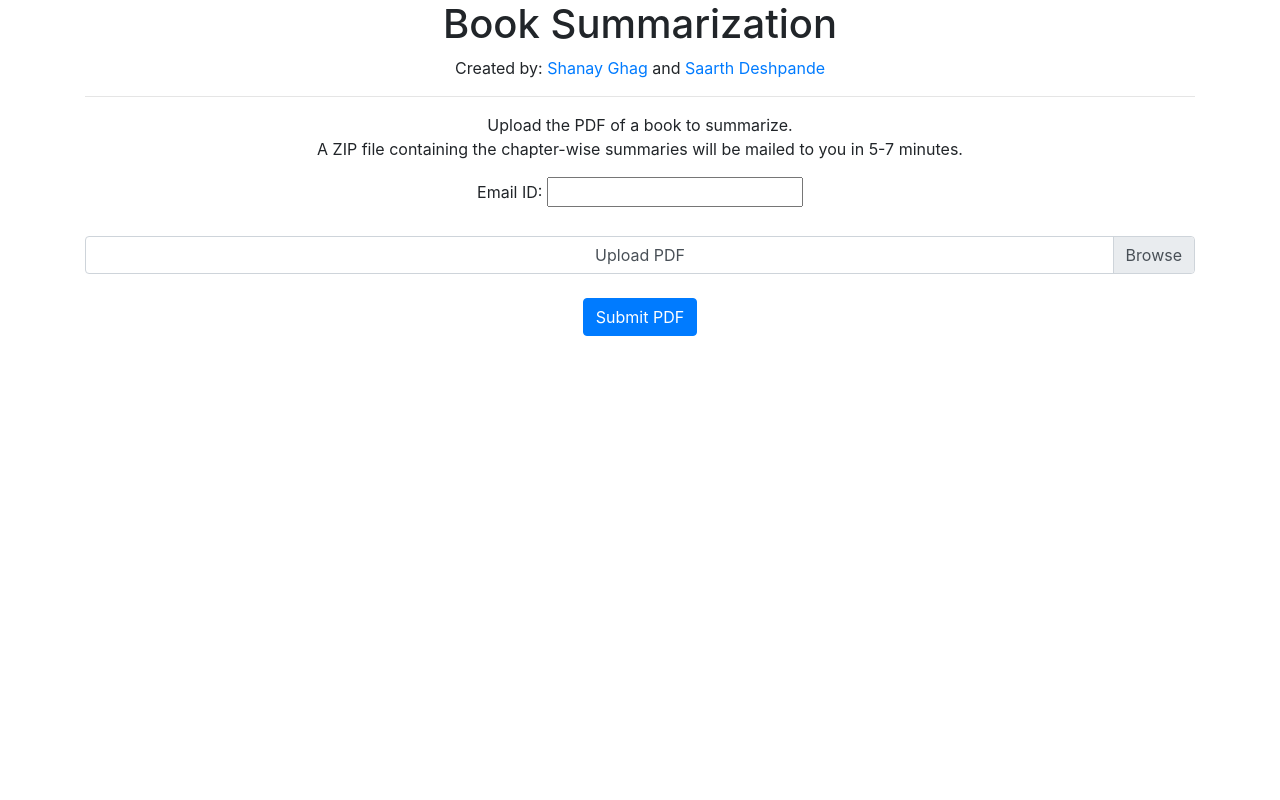
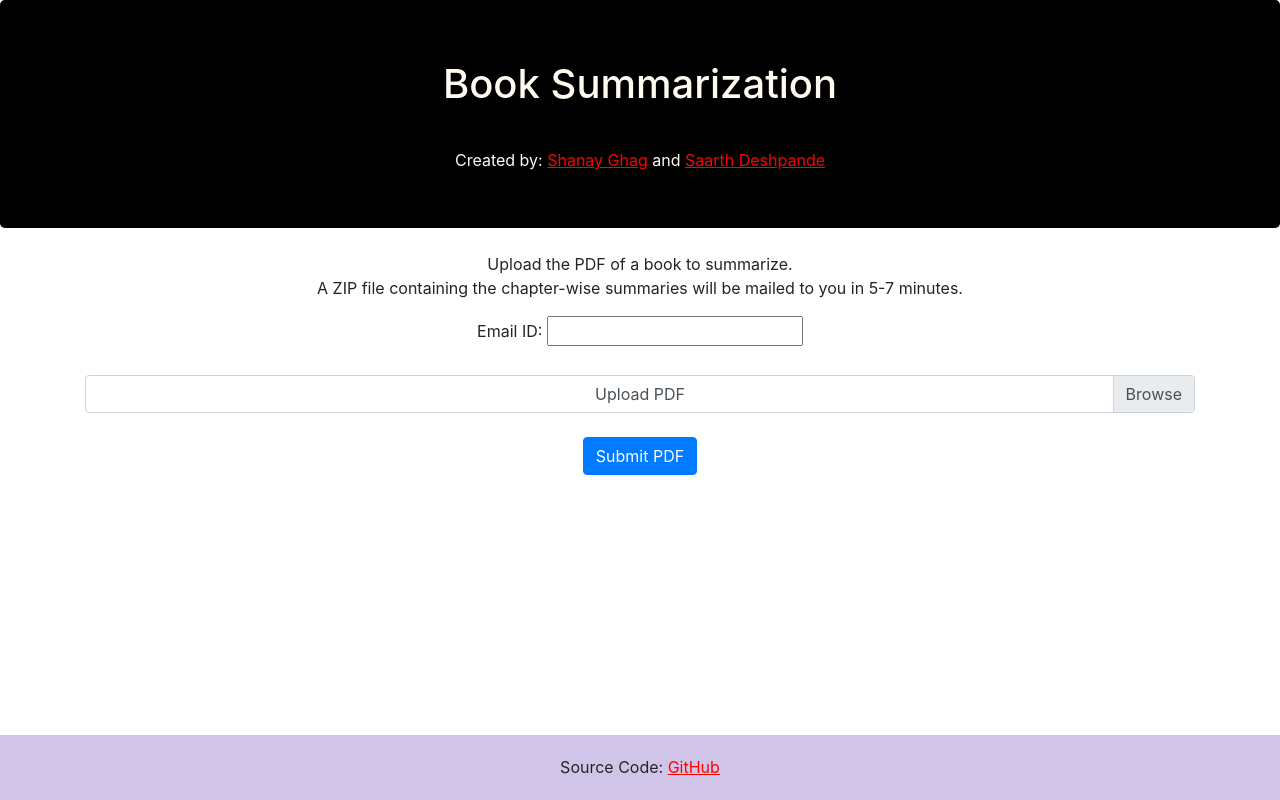
Before and after one commit to saarthdeshpande/book-summarizer, a Flask app: page /upload-pdf in a window 1280 px wide. Run offline with Flask 2, Linux system fonts and the light colour scheme; some libraries are stand-ins or nearby versions.

Commit message:
newer ui

```diff
--- /dev/null
+++ b/static/styles/styles.css
@@ -0,0 +1,20 @@
+a {
+    color: red;
+    text-decoration: underline;
+}
+
+.jumbotron {
+    padding: 30px 30px 40px 30px;
+    margin: 0px auto;
+    background: black;
+    color: floralwhite;
+}
+
+.footer {
+    position: absolute;
+    bottom: 0;
+    width: 100%;
+    background-color: #D1C4E9;
+    margin: 0px auto;
+    padding: 20px 0px 5px 0px;
+}
--- a/templates/public/templates/public_template.html
+++ b/templates/public/templates/public_template.html
@@ -9,6 +9,7 @@
   <script src="https://ajax.googleapis.com/ajax/libs/jquery/3.5.1/jquery.min.js"></script>
   <script src="https://cdnjs.cloudflare.com/ajax/libs/popper.js/1.16.0/umd/popper.min.js"></script>
   <script src="https://maxcdn.bootstrapcdn.com/bootstrap/4.5.0/js/bootstrap.min.js"></script>
+  <link rel="stylesheet" href="static/styles/styles.css">
 
   <title>{% block title %}{% endblock %}</title>
 </head>
--- a/templates/public/upload_pdf.html
+++ b/templates/public/upload_pdf.html
@@ -4,16 +4,23 @@
 
 {% block main %}
 
+<header class="jumbotron">
+    <div class="container">
+        <div class="row">
+            <div class="col">
+                <h1 class="jumbotron" align="center">Book Summarization</h1>
+                <p align="center">Created by: <a href="https://www.linkedin.com/in/shanay-ghag-0881b319a/">Shanay Ghag</a>
+                    and <a href="https://www.linkedin.com/in/saarthdeshpande/">Saarth Deshpande</a></p>
+            </div>
+        </div>
+    </div>
+</header>
 <div class="container">
-    <div class="row">
-        <div class="col">
-
-            <h1 align="center">Book Summarization</h1>
-            <p align="center">Created by: <a href="https://www.linkedin.com/in/shanay-ghag-0881b319a/">Shanay Ghag</a>
-                and <a href="https://www.linkedin.com/in/saarthdeshpande/">Saarth Deshpande</a></p>
-            <hr>
+        <div class="row">
+            <div class="col">
             <form  enctype="multipart/form-data" id = "submit-form">
                 <div class="form-group" align="center">
+                    <br>
                     <p>
                         Upload the PDF of a book to summarize. <br>
                         A ZIP file containing the chapter-wise summaries will be mailed to you in 5-7 minutes.
@@ -32,11 +39,18 @@
                     type="submit" class="btn btn-primary">Submit PDF </button>
                 </div>
             </form>
-
-
         </div>
     </div>
 </div>
+<footer class="footer">
+    <div class="container">
+        <div class="row justify-content-center">
+            <div class="col-auto">
+                <p>Source Code: <a href="https://github.com/saarthdeshpande/book-summarizer">GitHub</a></p>
+            </div>
+        </div>
+    </div>
+</footer>
 
 {% endblock %}
 
```
Also changed, not shown: requirements.txt (added, +44 -0 lines).
